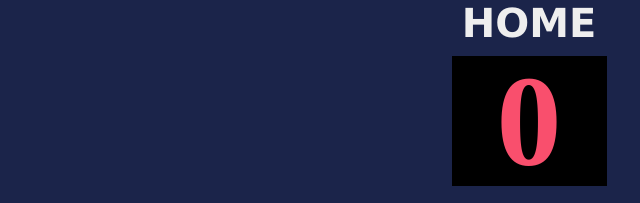
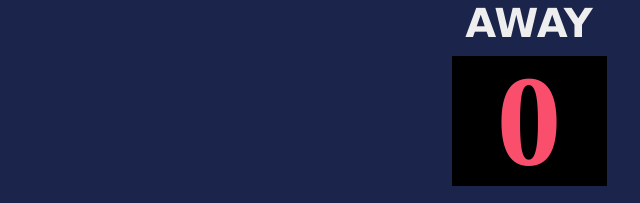
Before and after one commit to emiliano3000/scoreboard, a website built with Vite: page Scrim-s04k019/index.html in a window 1280 px wide. Shown: the top 203 px of the page, 431-1071 px from the left. Built offline with nearby package versions, Linux system fonts and the light colour scheme.

Commit message:
Update index.html
Changed guest name to Away

```diff
--- a/Scrim-s04k019/index.html
+++ b/Scrim-s04k019/index.html
@@ -16,7 +16,7 @@
             </div>
 
           <div class="team-score">
-                <h3 class="team-text">HOME</h3>
+                <h3 class="team-text">AWAY</h3>
                 <h1 id="visitor-score" class="score">0</h1>
                 <div class="button">
 
```
